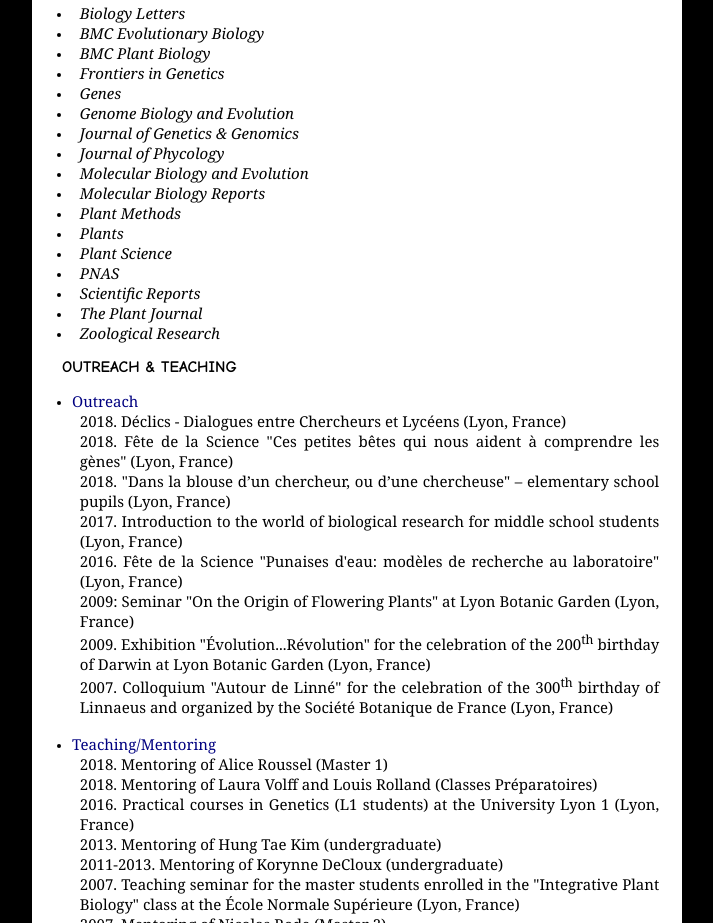
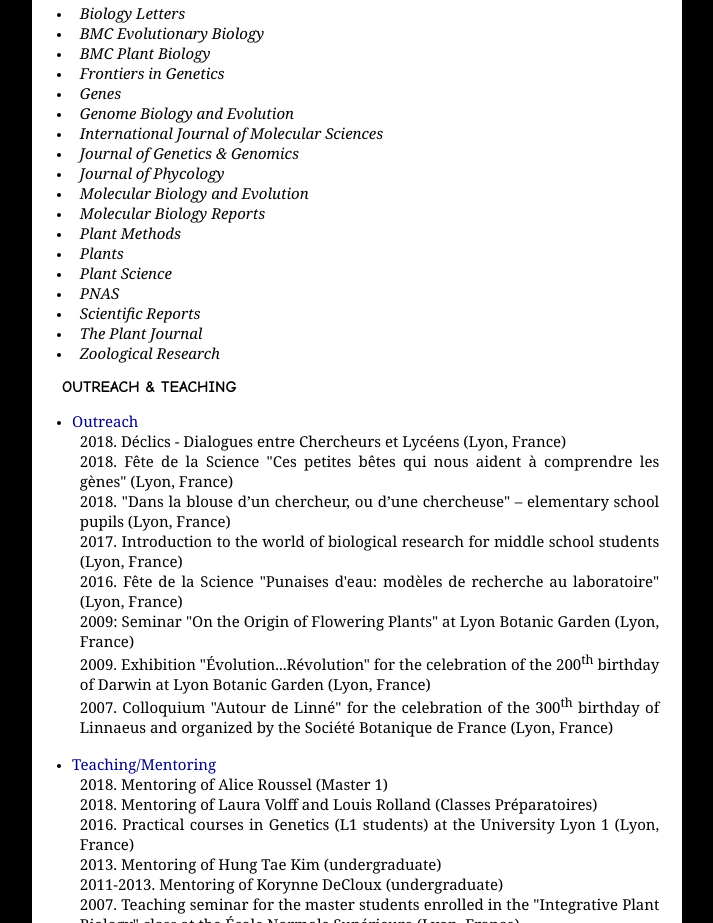
Before and after one commit to cfinet/research, a plain HTML site: page CV.html in a window 1280 px wide. Shown: the part 1340-2263 px from the top of the page, without its empty margins (283-996 px from the left). Drawn offline with Linux system fonts and the light colour scheme.

Commit message:
Add files via upload

```diff
--- a/CV.html
+++ b/CV.html
@@ -88,6 +88,7 @@
 		<li><p><em>Frontiers in Genetics</em></p></li>
 		<li><p><em>Genes</em></p></li>
 		<li><p><em>Genome Biology and Evolution</em></p></li>
+		<li><p><em>International Journal of Molecular Sciences</em></p></li>
 		<li><p><em>Journal of Genetics & Genomics</em></p></li>
 		<li><p><em>Journal of Phycology</em></p></li>
 		<li><p><em>Molecular Biology and Evolution</em></p></li>
```
